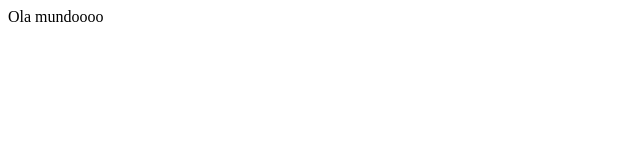
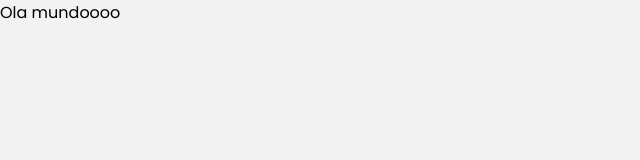
Before and after one commit to luc4s-s/controle-financeiro, a React (Create React App) app: page / in a window 1280 px wide. Shown: the top 160 px of the page, without its empty margins (0-640 px from the left). Built offline with nearby package versions, Linux system fonts and the light colour scheme.

Commit message:
estilizacao global

```diff
--- a/public/index.html
+++ b/public/index.html
@@ -3,6 +3,9 @@
   <head>
     <meta charset="utf-8" />
     <meta name="viewport" content="width=device-width, initial-scale=1" />
+     <link rel="preconnect" href="https://fonts.googleapis.com">
+    <link rel="preconnect" href="https://fonts.gstatic.com" crossorigin>
+    <link href="https://fonts.googleapis.com/css2?family=Poppins:ital,wght@0,200;0,300;0,400;0,500;1,200;1,300;1,400;1,500&family=Roboto:wght@100;300;400;500;700;900&family=Source+Sans+Pro:wght@200;300;400;600;700;900&display=swap" rel="stylesheet">
     <title>Controle financeiro</title>
   </head>
   <body>
--- a/src/App.js
+++ b/src/App.js
@@ -1,8 +1,12 @@
 import React from 'react'
+import Global from './styles/Global'
 
 const app = () => {
   return (
+    <>
     <div>Ola mundoooo</div>
+    <Global/>
+    </>
   )
 }
 
--- /dev/null
+++ b/src/styles/Global.js
@@ -0,0 +1,16 @@
+import { createGlobalStyle } from "styled-components";
+
+const Global = createGlobalStyle`
+
+  * {
+    margin: 0;
+    padding: 0;
+  }
+
+  body {
+    font-family: 'Poppins', Sans-Serif;
+    background-color: #f2f2f2;
+  }
+`;
+
+export default Global;
```
